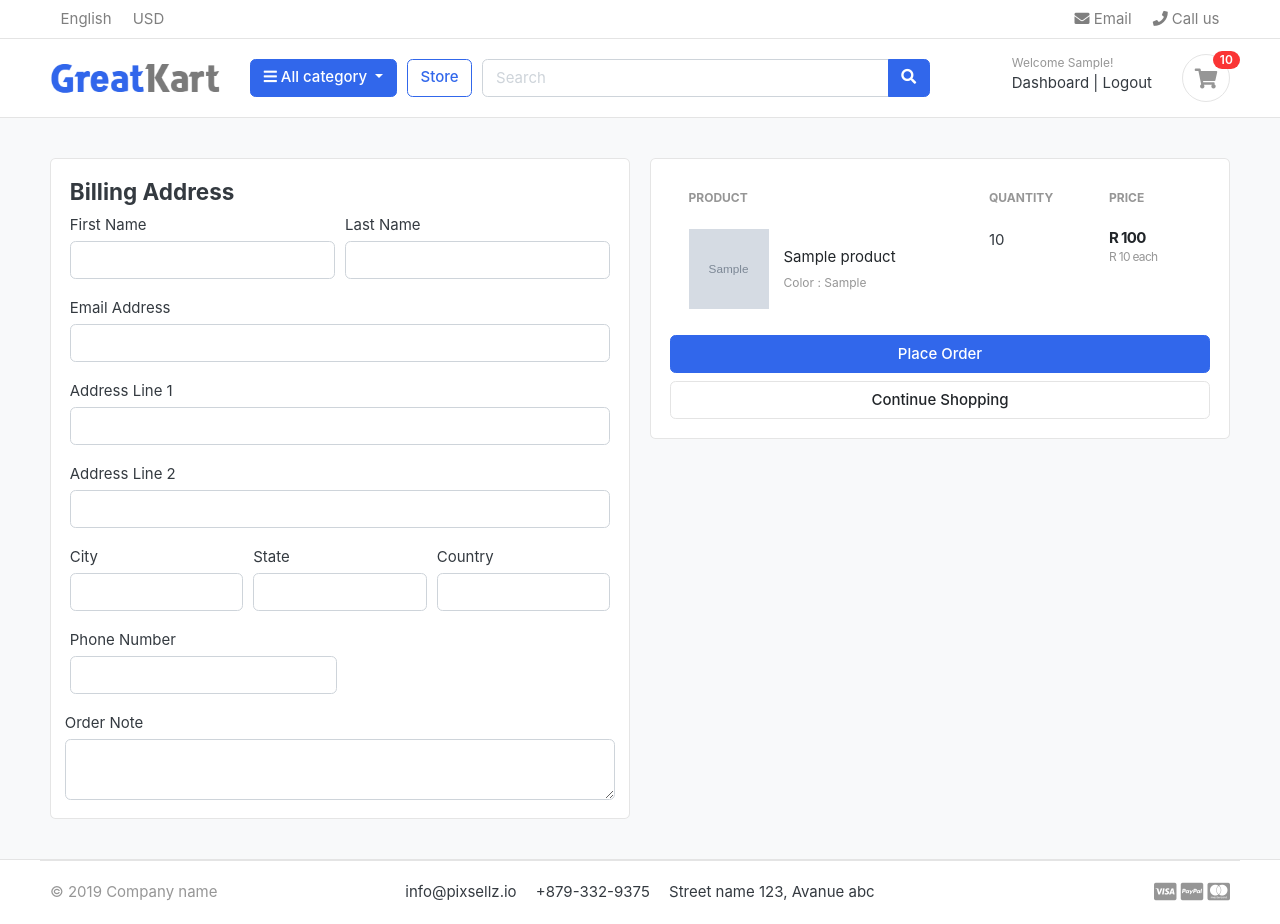
After one commit to Jiro-XD/EcommerceWebsite, a Django app: page /cart/checkout/ in a window 1280 px wide. The commit adds this page. Run offline with Django 3.2, Linux system fonts and the light colour scheme; a user stored in the database is signed in; tables that the repository leaves empty hold one stand-in row (values such as "Sample post"); grey boxes marked "Sample" are stand-in pictures; some libraries are stand-ins or nearby versions; some web fonts are replaced.

Commit message:
cart checkout functionality with assign items to logged in user

```diff
--- a/carts/context_processors.py
+++ b/carts/context_processors.py
@@ -10,7 +10,10 @@ def counter(request):
     else:
         try:
             cart = Cart.objects.filter(cart_id=_cart_id(request))
-            cart_items = CartItem.objects.all().filter(cart=cart[:1])
+            if request.user.is_authenticated:
+                cart_items = CartItem.objects.all().filter(user=request.user)
+            else:
+                cart_items = CartItem.objects.all().filter(cart=cart[:1])
             for cart_item in cart_items:
                 cart_count += cart_item.quantity
 
--- a/carts/models.py
+++ b/carts/models.py
@@ -1,5 +1,6 @@
 from django.db import models
 from store.models import Product, Variation
+from accounts.models import Account
 
 # Create your models here.
 
@@ -12,9 +13,10 @@ class Cart(models.Model):
         return self.cart_id
 
 class CartItem(models.Model):
+    user        = models.ForeignKey(Account, on_delete=models.CASCADE, null=True)
     product     = models.ForeignKey(Product, on_delete=models.CASCADE)
     variations  = models.ManyToManyField(Variation, blank=True)
-    cart        = models.ForeignKey(Cart, on_delete=models.CASCADE)
+    cart        = models.ForeignKey(Cart, on_delete=models.CASCADE, null=True)
     quantity    = models.IntegerField()
     is_active   = models.BooleanField(default=True)
 
--- a/carts/urls.py
+++ b/carts/urls.py
@@ -7,4 +7,6 @@ urlpatterns = [
     path('add_cart/<int:product_id>/', views.add_cart, name='add_cart'),
     path('reduce_cart/<int:product_id>/<int:cart_item_id>/', views.reduce_cart, name='reduce_cart'),
     path('remove_cartItem/<int:product_id>/<int:cart_item_id>/', views.remove_cartItem, name='remove_cartItem'),
+
+    path('checkout/', views.checkout, name='checkout'),
 ]
--- a/carts/views.py
+++ b/carts/views.py
@@ -3,6 +3,7 @@ from django.shortcuts import get_object_or_404, render, redirect
 from django.core.exceptions import ObjectDoesNotExist
 from .models import Cart, CartItem
 from store.models import Product, Variation
+from django.contrib.auth.decorators import login_required
 
 # Create your views here.
 def _cart_id(request):
@@ -12,77 +13,139 @@ def _cart_id(request):
     return cart
 
 def add_cart(request, product_id):
+    current_user = request.user
     product = Product.objects.get(id=product_id) #get the product
-    #Product Variation
-    product_variation = []
-    if request.method == 'POST':
-        for item in request.POST:
-            key     = item
-            value   = request.POST[key]
+    # if the user is authenticated
+    if current_user.is_authenticated:
+        #Product Variation
+        product_variation = []
+        if request.method == 'POST':
+            for item in request.POST:
+                key     = item
+                value   = request.POST[key]
 
-            try:
-                variation = Variation.objects.get(product=product, variation_category__iexact=key, variation_value__iexact=value)
-                product_variation.append(variation)
-            except:
-                pass
+                try:
+                    variation = Variation.objects.get(product=product, variation_category__iexact=key, variation_value__iexact=value)
+                    product_variation.append(variation)
+                except:
+                    pass
 
-    #Cart
-    try:
-        cart = Cart.objects.get(cart_id=_cart_id(request)) #get cart using the cart_id present in the session
-    except Cart.DoesNotExist:
-        cart = Cart.objects.create(
-            cart_id = _cart_id(request)
-        )
-    cart.save()
+        #CartItem
+        is_cart_item_exists = CartItem.objects.filter(product=product, user=current_user).exists() #Check cartitem exist or not
+        if is_cart_item_exists:
+            cart_item = CartItem.objects.filter(product=product, user=current_user) # returns cartitem object
+            # existing_variations -> database
+            # current variation -> product_variation
+            # item_id -> database
 
-    #CartItem
-    is_cart_item_exists = CartItem.objects.filter(product=product, cart=cart).exists() #Check cartitem exist or not
-    if is_cart_item_exists:
-        cart_item = CartItem.objects.filter(product=product, cart=cart) # returns cartitem object
-        # existing_variations -> database
-        # current variation -> product_variation
-        # item_id -> database
+            #first check if the current variation is inside the existing variation
+            ex_var_list = []
+            id = []
+            for item in cart_item:
+                existing_variation = item.variations.all()
+                ex_var_list.append(list(existing_variation))
+                id.append(item.id)
 
-        #first check if the current variation is inside the existing variation
-        ex_var_list = []
-        id = []
-        for item in cart_item:
-            existing_variation = item.variations.all()
-            ex_var_list.append(list(existing_variation))
-            id.append(item.id)
-        print(ex_var_list)
+            if product_variation in ex_var_list:
+                # increase the cartitem quantity
+                index = ex_var_list.index(product_variation)
+                item_id = id[index]
+                item = CartItem.objects.get(product=product, id=item_id)
+                item.quantity += 1
+                item.save()
+            else:
+                # create a new cartitem
+                item = CartItem.objects.create(product=product, quantity = 1, user=current_user)
+                if len(product_variation) > 0:
+                    item.variations.clear()
+                    item.variations.add(*product_variation)
+                item.save()
+        else:
+            cart_item = CartItem.objects.create(
+                product = product,
+                quantity = 1,
+                user = current_user,
+            )
+            if len(product_variation) > 0:
+                cart_item.variations.clear()
+                cart_item.variations.add(*product_variation)
+            cart_item.save()
+        return redirect('cart')
 
-        if product_variation in ex_var_list:
-            # increase the cartitem quantity
-            index = ex_var_list.index(product_variation)
-            item_id = id[index]
-            item = CartItem.objects.get(product=product, id=item_id)
-            item.quantity += 1
-            item.save()
+    # if the user is not authenticated
+    else:
+        #Product Variation
+        product_variation = []
+        if request.method == 'POST':
+            for item in request.POST:
+                key     = item
+                value   = request.POST[key]
+
+                try:
+                    variation = Variation.objects.get(product=product, variation_category__iexact=key, variation_value__iexact=value)
+                    product_variation.append(variation)
+                except:
+                    pass
+
+        #Cart
+        try:
+            cart = Cart.objects.get(cart_id=_cart_id(request)) #get cart using the cart_id present in the session
+        except Cart.DoesNotExist:
+            cart = Cart.objects.create(
+                cart_id = _cart_id(request)
+            )
+        cart.save()
+
+        #CartItem
+        is_cart_item_exists = CartItem.objects.filter(product=product, cart=cart).exists() #Check cartitem exist or not
+        if is_cart_item_exists:
+            cart_item = CartItem.objects.filter(product=product, cart=cart) # returns cartitem object
+            # existing_variations -> database
+            # current variation -> product_variation
+            # item_id -> database
+
+            #first check if the current variation is inside the existing variation
+            ex_var_list = []
+            id = []
+            for item in cart_item:
+                existing_variation = item.variations.all()
+                ex_var_list.append(list(existing_variation))
+                id.append(item.id)
+
+            if product_variation in ex_var_list:
+                # increase the cartitem quantity
+                index = ex_var_list.index(product_variation)
+                item_id = id[index]
+                item = CartItem.objects.get(product=product, id=item_id)
+                item.quantity += 1
+                item.save()
+            else:
+                # create a new cartitem
+                item = CartItem.objects.create(product=product, quantity = 1, cart=cart)
+                if len(product_variation) > 0:
+                    item.variations.clear()
+                    item.variations.add(*product_variation)
+                item.save()
         else:
-            # create a new cartitem
-            item = CartItem.objects.create(product=product, quantity = 1, cart=cart)
+            cart_item = CartItem.objects.create(
+                product = product,
+                quantity = 1,
+                cart = cart,
+            )
             if len(product_variation) > 0:
-                item.variations.clear()
-                item.variations.add(*product_variation)
-            item.save()
-    else:
-        cart_item = CartItem.objects.create(
-            product = product,
-            quantity = 1,
-            cart = cart,
-        )
-        if len(product_variation) > 0:
-            cart_item.variations.clear()
-            cart_item.variations.add(*product_variation)
-        cart_item.save()
-    return redirect('cart')
+                cart_item.variations.clear()
+                cart_item.variations.add(*product_variation)
+            cart_item.save()
+        return redirect('cart')
 
 def reduce_cart(request, product_id, cart_item_id):
-    cart    = Cart.objects.get(cart_id=_cart_id(request))
     product = get_object_or_404(Product, id=product_id)
     try:
-        cart_item = CartItem.objects.get(product=product, cart=cart, id=cart_item_id)
+        if request.user.is_authenticated:
+            cart_item = CartItem.objects.get(product=product, user=request.user, id=cart_item_id)
+        else:
+            cart    = Cart.objects.get(cart_id=_cart_id(request))
+            cart_item = CartItem.objects.get(product=product, cart=cart, id=cart_item_id)
         if cart_item.quantity > 1:
             cart_item.quantity -= 1
             cart_item.save()
@@ -93,16 +156,24 @@ def reduce_cart(request, product_id, cart_item_id):
     return redirect('cart')
 
 def remove_cartItem(request, product_id, cart_item_id):
-    cart    = Cart.objects.get(cart_id=_cart_id(request))
     product = get_object_or_404(Product, id=product_id)
-    cart_item = CartItem.objects.get(product=product, cart=cart, id=cart_item_id)
+    if request.user.is_authenticated:
+        cart_item = CartItem.objects.get(product=product, user=request.user, id=cart_item_id)
+    else:
+        cart    = Cart.objects.get(cart_id=_cart_id(request))
+        cart_item = CartItem.objects.get(product=product, cart=cart, id=cart_item_id)
     cart_item.delete()
     return redirect('cart')
 
 def cart(request, total=0, quantity=0, cart_items=None):
+    tax = 0
+    grand_total = 0
     try:
-        cart = Cart.objects.get(cart_id=_cart_id(request))
-        cart_items = CartItem.objects.filter(cart=cart, is_active=True)
+        if request.user.is_authenticated:
+            cart_items = CartItem.objects.filter(user=request.user, is_active=True)
+        else:
+            cart = Cart.objects.get(cart_id=_cart_id(request))
+            cart_items = CartItem.objects.filter(cart=cart, is_active=True)
         for cart_item in cart_items:
             total += (cart_item.product.price * cart_item.quantity)
             quantity += cart_item.quantity
@@ -120,3 +191,30 @@ def cart(request, total=0, quantity=0, cart_items=None):
     }
 
     return render(request, 'store/cart.html', context)
+
+@login_required(login_url='login')
+def checkout(request, total=0, quantity=0, cart_items=None):
+    tax = 0
+    grand_total = 0
+    try:
+        if request.user.is_authenticated:
+            cart_items = CartItem.objects.filter(user=request.user, is_active=True)
+        else:
+            cart = Cart.objects.get(cart_id=_cart_id(request))
+            cart_items = CartItem.objects.filter(cart=cart, is_active=True)
+        for cart_item in cart_items:
+            total += (cart_item.product.price * cart_item.quantity)
+            quantity += cart_item.quantity
+        tax = (15 * total)/100
+        grand_total = total + tax
+    except ObjectDoesNotExist:
+        pass
+
+    context = {
+        'total'       : total,
+        'quantity'    : quantity,
+        'cart_items'  : cart_items,
+        'tax'         : tax,
+        'grand_total' : grand_total,
+    }
+    return render(request, 'store/checkout.html', context)
--- a/templates/store/cart.html
+++ b/templates/store/cart.html
@@ -70,7 +70,7 @@
                                 <td>
                                     <div class="price-wrap">
                                         <var class="price">R {{ cart_item.sub_total }}</var>
-                                        <small class="text-muted">R {{ cart_item.product.price }} each</small>s
+                                        <small class="text-muted">R {{ cart_item.product.price }} each</small>
                                     </div> <!-- price-wrap .// -->
                                 </td>
                                 <td class="text-right">
@@ -103,7 +103,7 @@
                         <p class="text-center mb-3">
                             <img src="{% static './images/misc/payments.png' %}" height="26">
                         </p>
-                        <a href="{% static './place-order.html' %}" class="btn btn-primary btn-block"> Checkout </a>
+                        <a href="{% url 'checkout' %}" class="btn btn-primary btn-block"> Checkout </a>
                         <a href="{% url 'store' %}" class="btn btn-light btn-block">Continue Shopping</a>
                     </div> <!-- card-body.// -->
                 </div> <!-- card.// -->
--- /dev/null
+++ b/templates/store/checkout.html
@@ -0,0 +1,129 @@
+{% extends 'base.html' %}
+
+{% load static %}
+
+{% block content %}
+
+<section class="section-content padding-y bg">
+    <div class="container">
+
+        <!-- ============================ COMPONENT 1 ================================= -->
+        <form action="" method="POST"></form>
+        {% csrf_token %}
+            <div class="row">
+                <aside class="col-lg-6">
+                    <div class="card">
+                        <div class="card-body">
+                            <h4 class="cart-title md-4">Billing Address</h4>
+                            <div class="form-row">
+                                <div class="col form-group">
+                                    <label for="">First Name</label>
+                                    <input type="text" name="first_name" class="form-control" required>
+                                </div>
+                                <div class="col form-group">
+                                    <label for="">Last Name</label>
+                                    <input type="text" name="last_name" class="form-control" required>
+                                </div>
+                            </div>
+                            <div class="form-row">
+                                <div class="col form-group">
+                                    <label for="">Email Address</label>
+                                    <input type="email" name="email" class="form-control" required>
+                                </div>
+                            </div>
+                            <div class="form-row-2">
+                                <div class="col-lg- form-group">
+                                    <label for="">Address Line 1</label>
+                                    <input type="text" name="address_line_1" class="form-control" required>
+                                </div>
+                                <div class="col-lg- form-group">
+                                    <label for="">Address Line 2</label>
+                                    <input type="text" name="address_line_2" class="form-control">
+                                </div>
+                            </div>
+                            <div class="form-row">
+                                <div class="col form-group">
+                                    <label for="">City</label>
+                                    <input type="text" name="city" class="form-control" required>
+                                </div>
+                                <div class="col form-group">
+                                    <label for="">State</label>
+                                    <input type="text" name="state" class="form-control" required>
+                                </div>
+                                <div class="col form-group">
+                                    <label for="">Country</label>
+                                    <input type="text" name="country" class="form-control" required>
+                                </div>
+                            </div>
+                            <div class="form-row">
+                                <div class="col-sm- form-group">
+                                    <label for="">Phone Number</label>
+                                    <input type="text" name="phone_number" class="form-control" required>
+                                </div>
+                            </div>
+                            <div class="form-row">
+                                <label for="">Order Note</label>
+                                <textarea name="order_note" rows="2" class="form-control"></textarea>
+                            </div>
+
+                        </div>
+                    </div> <!-- card.// -->
+                </aside>
+                <!-- col.// -->
+                <aside class="col-lg-6">
+                    <div class="card">
+                        <div class="card-body">
+                            <table class="table table-borderless table-shopping-cart">
+                                <thead class="text-muted">
+                                    <tr class="small text-uppercase">
+                                        <th scope="col">Product</th>
+                                        <th scope="col" width="120">Quantity</th>
+                                        <th scope="col" width="120">Price</th>
+                                    </tr>
+                                </thead>
+                                <tbody>
+                                    {% for cart_item in cart_items %}
+                                    <tr>
+                                        <td>
+                                            <figure class="itemside align-items-center">
+                                                <div class="aside"><img src="{{ cart_item.product.images.url }}"
+                                                        class="img-sm"></div>
+                                                <figcaption class="info">
+                                                    <a href="{{ cart_item.product.get_url }}" class="title text-dark">{{cart_item.product.product_name}}</a>
+                                                    <p class="text-muted small">
+                                                        {% if cart_item.variations.all %}
+                                                            {% for item in cart_item.variations.all%}
+                                                                {{ item.variation_category | capfirst }} : {{ item.variation_value | capfirst }} <br>
+                                                            {% endfor %}
+                                                        {% endif %}
+                                                    </p>
+                                                </figcaption>
+                                            </figure>
+                                        </td>
+                                        <td>
+                                            <label for="">{{cart_item.quantity}}</label>
+                                        </td>
+                                        <td>
+                                            <div class="price-wrap">
+                                                <var class="price">R {{ cart_item.sub_total }}</var>
+                                                <small class="text-muted">R {{ cart_item.product.price }} each</small>
+                                            </div> <!-- price-wrap .// -->
+                                        </td>
+                                    </tr>
+                                    {% endfor %}
+                                </tbody>
+                            </table>
+                            <button type="submit" name="submit" class="btn btn-primary btn-block">Place Order</button>
+                            <a href="{% url 'store' %}" class="btn btn-light btn-block">Continue Shopping</a>
+                        </div> <!-- card-body.// -->
+                    </div> <!-- card.// -->
+                </aside> <!-- col.// -->
+            </div> <!-- row.// -->
+        </form>
+        <!-- ============================ COMPONENT 1 END .// ================================= -->
+
+    </div> <!-- container .//  -->
+</section>
+<!-- ========================= SECTION CONTENT END// ========================= -->
+
+{% endblock %}
```
Also changed, not shown: accounts/views.py (+48 -2 lines), carts/migrations/0004_cartitem_user_alter_cartitem_cart.py (added).
